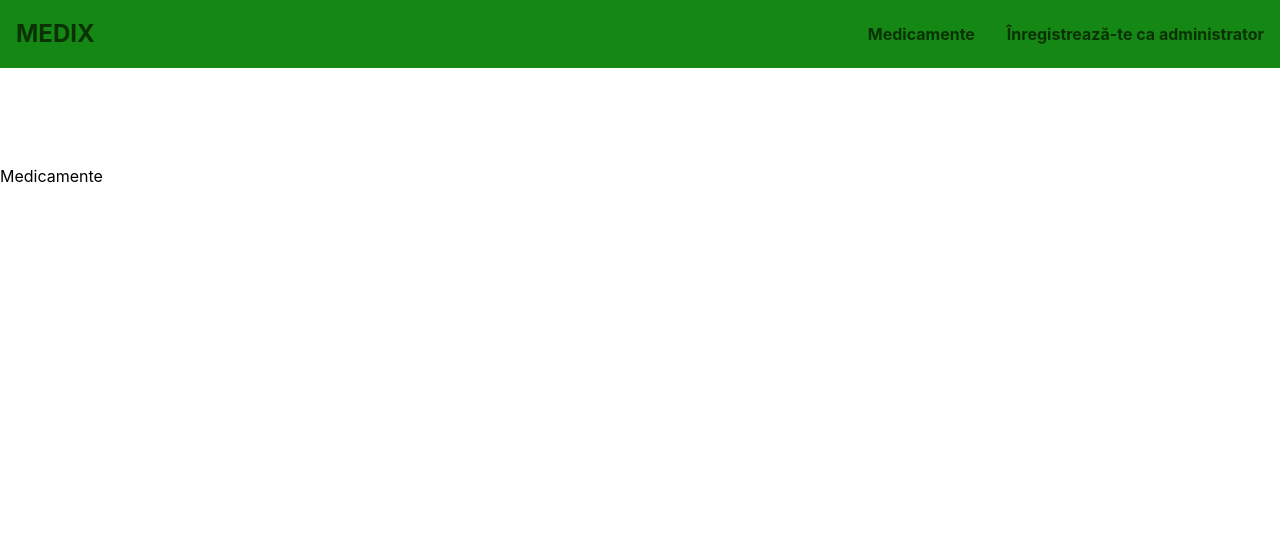
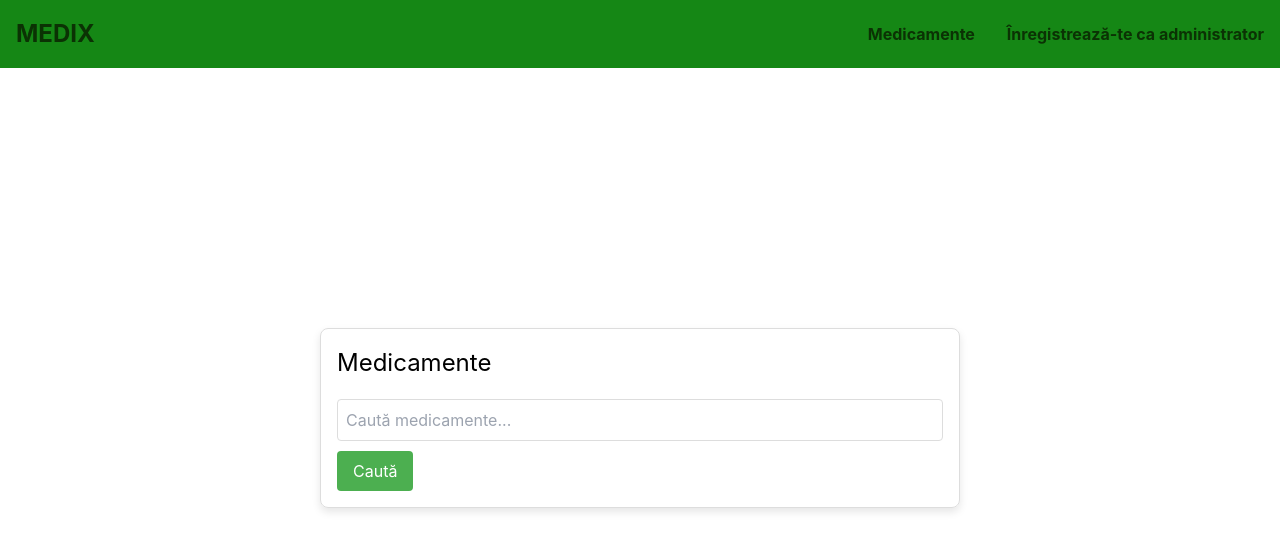
Before and after one commit to Sughit/SolveForTomorrow2024, a React (Create React App) app in the folder app/: page /Medicamente in a window 1280 px wide. Shown: the top 550 px of the page. Built offline with nearby package versions, Linux system fonts and the light colour scheme.

Commit message:
mEdiCaMenTe

```diff
--- a/app/src/Medicamente.js
+++ b/app/src/Medicamente.js
@@ -1,16 +1,14 @@
+// medicamente.js
 import React from 'react';
 import './App.css';
+import Card from './medicament'; // Importă componenta Card
 
-function Medicamente(){
-  return(
-    <>
-    <br/>
-    <br/>
-    <br/>
-    <br/>
-    <h1>Medicamente</h1>
-    </>
+function Medicamente() {
+  return (
+    <div className="medicamente-container">
+      <Card />
+    </div>
   );
-};
+}
 
 export default Medicamente;
--- /dev/null
+++ b/app/src/medicament.css
@@ -0,0 +1,53 @@
+/* medicament.css */
+.medicamente-container {
+    display: flex;
+    flex-direction: column;
+    justify-content: center; /* Aliniază cardul pe verticală */
+    height: 700px; /* Setează înălțimea la întreaga fereastră */
+
+  }
+
+/* medicament.css */
+.card {
+    border: 1px solid #ddd;
+    border-radius: 8px;
+    padding: 16px;
+    max-width: 100%; /* Asigură-te că nu depășește 100% din lățimea containerului părinte */
+    width: 50%; /* Setează lățimea cardului la 50% din lățimea paginii */
+    box-shadow: 0 4px 8px rgba(0, 0, 0, 0.1);
+    margin: 0 auto; /* Centrează cardul orizontal în pagină */
+  }
+
+
+  .card h2 {
+    font-size: 1.5rem;
+    margin-bottom: 8px;
+  }
+
+  .card p {
+    font-size: 1rem;
+    color: #555;
+  }
+  /* medicament.css */
+.search-box {
+    width: 100%;
+    padding: 8px;
+    margin-top: 10px;
+    border-radius: 4px;
+    border: 1px solid #ddd;
+    box-sizing: border-box;
+  }
+
+  .search-button {
+    padding: 8px 16px;
+    margin-top: 10px;
+    background-color: #4CAF50; /* Culoarea butonului */
+    color: white; /* Culoarea textului butonului */
+    border: none; /* Fără margine */
+    border-radius: 4px; /* Colțuri rotunjite */
+    cursor: pointer; /* Schimbă cursorul la hover */
+  }
+
+  .search-button:hover {
+    background-color: #45a049; /* Culoarea butonului la hover */
+  }
--- /dev/null
+++ b/app/src/medicament.js
@@ -0,0 +1,31 @@
+// medicament.js
+import React, { useState } from 'react';
+import './App.css';
+import './medicament.css';
+
+function Card() {
+  const [searchTerm, setSearchTerm] = useState('');
+
+  const handleSearch = () => {
+    alert(`Cauti: ${searchTerm}`);
+
+  };
+
+  return (
+    <div className="card">
+<h2>Medicamente</h2>
+
+      <input
+        type="text"
+        placeholder="Caută medicamente..."
+        value={searchTerm}
+        onChange={(e) => setSearchTerm(e.target.value)}
+        className="search-box"
+      />
+      { }
+      <button onClick={handleSearch} className="search-button">Caută</button>
+    </div>
+  );
+}
+
+export default Card;
```
